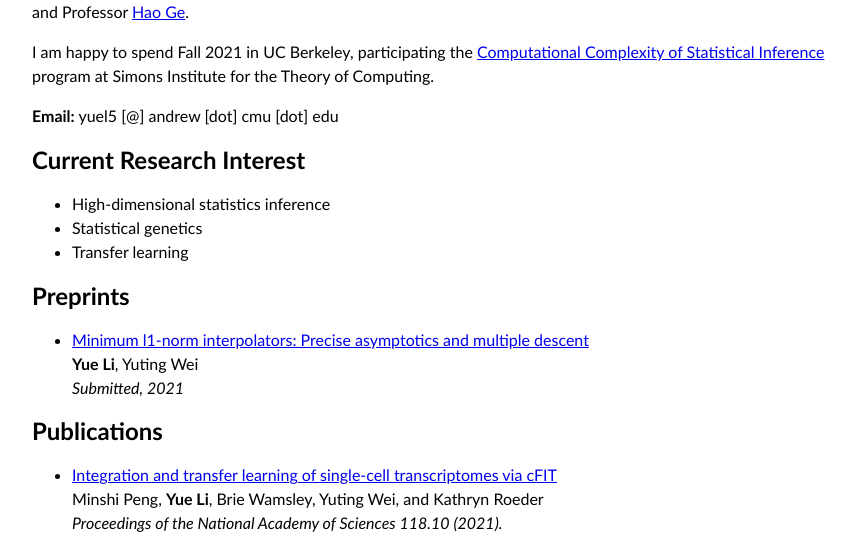
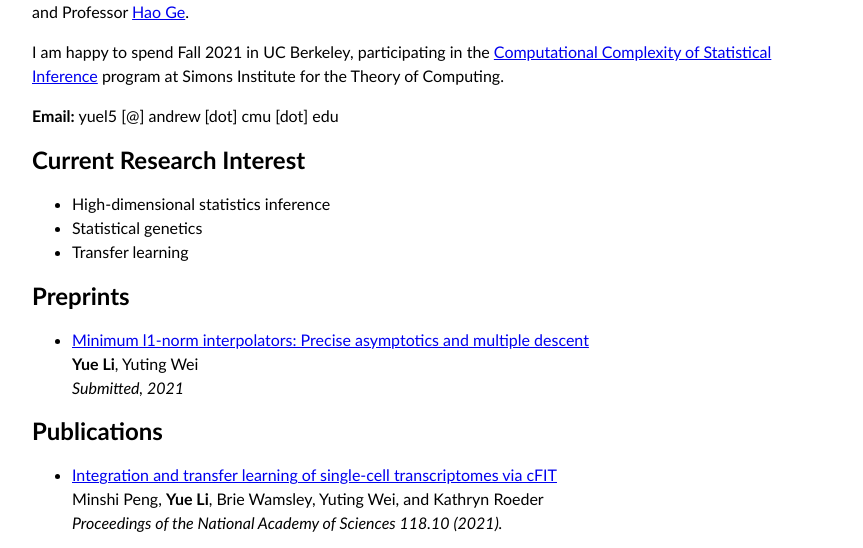
Before and after one commit to yuelicmu/yuelicmu.github.io, a plain HTML site: page index.html in a window 1280 px wide. Shown: the part 213-761 px from the top of the page, without its empty margins (208-1071 px from the left). Drawn offline with Linux system fonts and the light colour scheme.

Commit message:
Correct typo.

```diff
--- a/index.html
+++ b/index.html
@@ -26,7 +26,7 @@
 <h1 id="yue-li-_李越_">Yue Li <em>李越</em></h1>
 <p>I am a fifth-year Ph.D. student from the <a href="http://www.stat.cmu.edu/">Department of Statistics &amp; Data Science</a> at <a href="https://www.cmu.edu/">Carnegie Mellon University</a>.
 I&rsquo;m very fortunate to be advised by Professor <a href="http://www.stat.cmu.edu/~roeder/">Kathryn Roeder</a> and Professor <a href="http://www.stat.cmu.edu/~ytwei/">Yuting Wei</a>. Prior to CMU, I did my undergraduate in <a href="http://english.math.pku.edu.cn/">School of Mathemetical Sciences</a> at <a href="http://english.pku.edu.cn/">Peking University</a>, where I worked with Professor <a href="https://scholar.google.com/citations?user=DculdNkAAAAJ&amp;hl=en">Wei Lin</a> and Professor <a href="https://scholar.google.com/citations?user=QP7uW9YAAAAJ&amp;hl=en">Hao Ge</a>.</p>
-<p>I am happy to spend Fall 2021 in UC Berkeley, participating the <a href="https://simons.berkeley.edu/programs/si2021">Computational Complexity of Statistical Inference</a> program at Simons Institute for the Theory of Computing.</p>
+<p>I am happy to spend Fall 2021 in UC Berkeley, participating in the <a href="https://simons.berkeley.edu/programs/si2021">Computational Complexity of Statistical Inference</a> program at Simons Institute for the Theory of Computing.</p>
 <p><strong>Email:</strong> yuel5 [@] andrew [dot] cmu [dot] edu</p>
 <h2 id="current-research-interest">Current Research Interest</h2>
 <ul>
```
